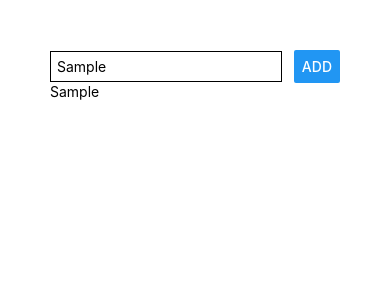
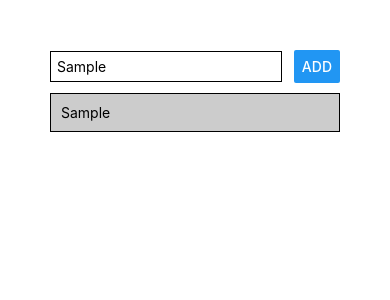
Before and after one commit to Moizasif/react-native, a React Native app: screen / in a window 390 px wide. Both pictures are taken after typing "Sample" into the empty fields and a click on the button "ADD". Shown: the top 300 px of the page. Built offline with nearby package versions, Linux system fonts and the light colour scheme.

Commit message:
Styling List Item

```diff
--- a/App.js
+++ b/App.js
@@ -23,7 +23,10 @@
            <Button title="ADD"  onPress={addGoalHandler}/>
       </View>
       <View>
-             {courseGoals.map((goal) => <Text key={goal}>{goal}</Text>)}
+             {courseGoals.map((goal) => (
+             <View key={goal} style={styles.listItem}>
+                <Text>{goal}</Text>
+             </View>))}
       </View>
     </View>
   );
@@ -43,5 +46,12 @@
    borderColor:'black',
     borderWidth:1,
      padding:6
+ },
+ listItem: {
+  padding: 10,
+  marginVertical: 10,
+  backgroundColor: '#ccc',
+  borderColor: 'black',
+  borderWidth: 1
  }
 });
```
